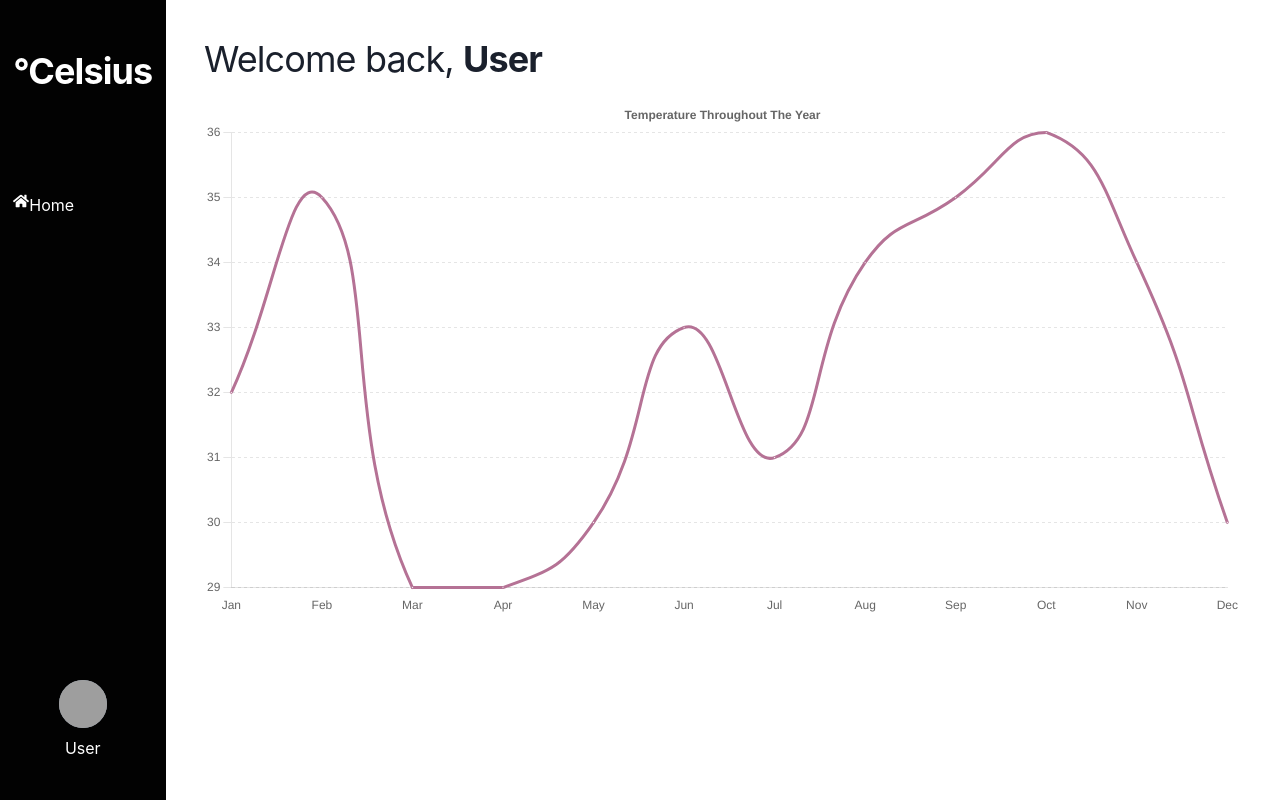
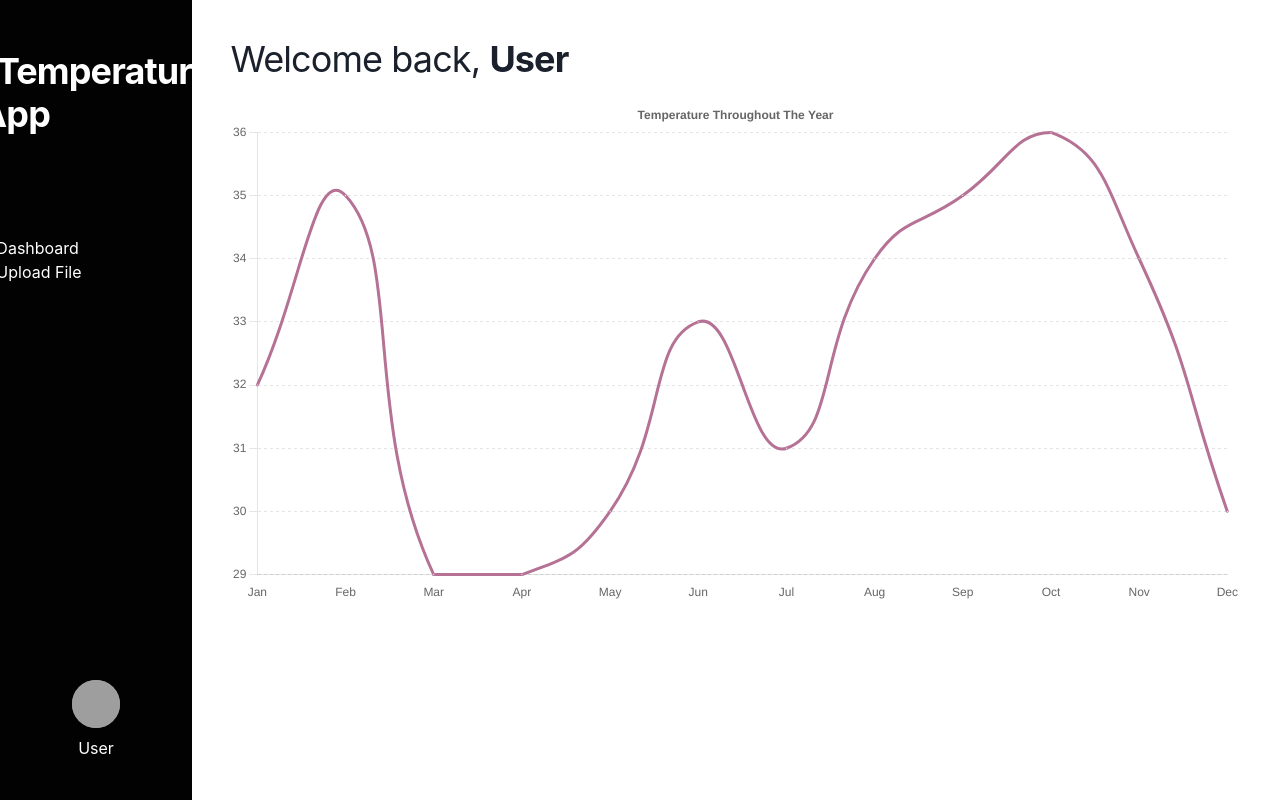
Before and after one commit to MNZamir/Temperature-WebApp, a Next.js app in the folder src/main/ui/: page /dashboard in a window 1280 px wide. Built offline with nearby package versions, Linux system fonts and the light colour scheme; grey boxes are pictures that could not be loaded.

Commit message:
Update dashboard.jsx

```diff
--- a/src/main/ui/pages/dashboard.jsx
+++ b/src/main/ui/pages/dashboard.jsx
@@ -8,7 +8,7 @@ import {
     Link
 } from '@chakra-ui/react'
 import MyChart from '../components/MyChart'
-import { FaHome } from "react-icons/fa";
+import { FaHome, FaFileUpload } from "react-icons/fa";
 
 export default function Dashboard() {
     return (
@@ -42,7 +42,7 @@ export default function Dashboard() {
                             alignSelf="center"
                             letterSpacing="tight"
                         >
-                            °Celsius
+                            °Temperature App
                         </Heading>
                         <Flex
                             flexDir={["row", "row", "column", "column", "column"]}
@@ -55,7 +55,15 @@ export default function Dashboard() {
                                     <FaHome />
                                 </Link>
                                 <Link _hover={{ textDecor: 'none' }} display={["flex", "flex", "none", "flex", "flex"]}>
-                                    <Text className="active">Home</Text>
+                                    <Text className="active">Dashboard</Text>
+                                </Link>
+                            </Flex>
+                            <Flex className="sidebar-items" mr={[2, 6, 0, 0, 0]}>
+                                <Link display={["none", "none", "flex", "flex", "flex"]}>
+                                    <FaFileUpload />
+                                </Link>
+                                <Link _hover={{ textDecor: 'none' }} display={["flex", "flex", "none", "flex", "flex"]}>
+                                    <Text className="active">Upload File</Text>
                                 </Link>
                             </Flex>
                         </Flex>
```
